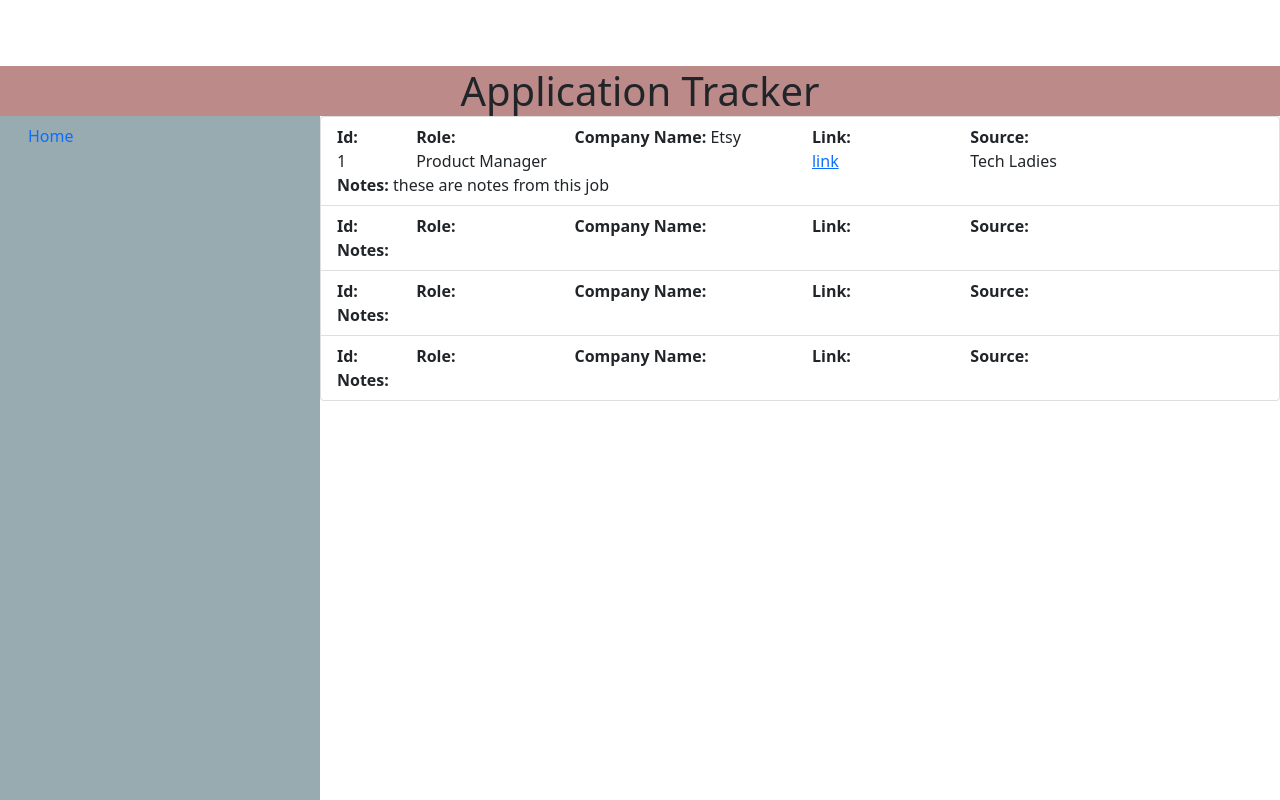
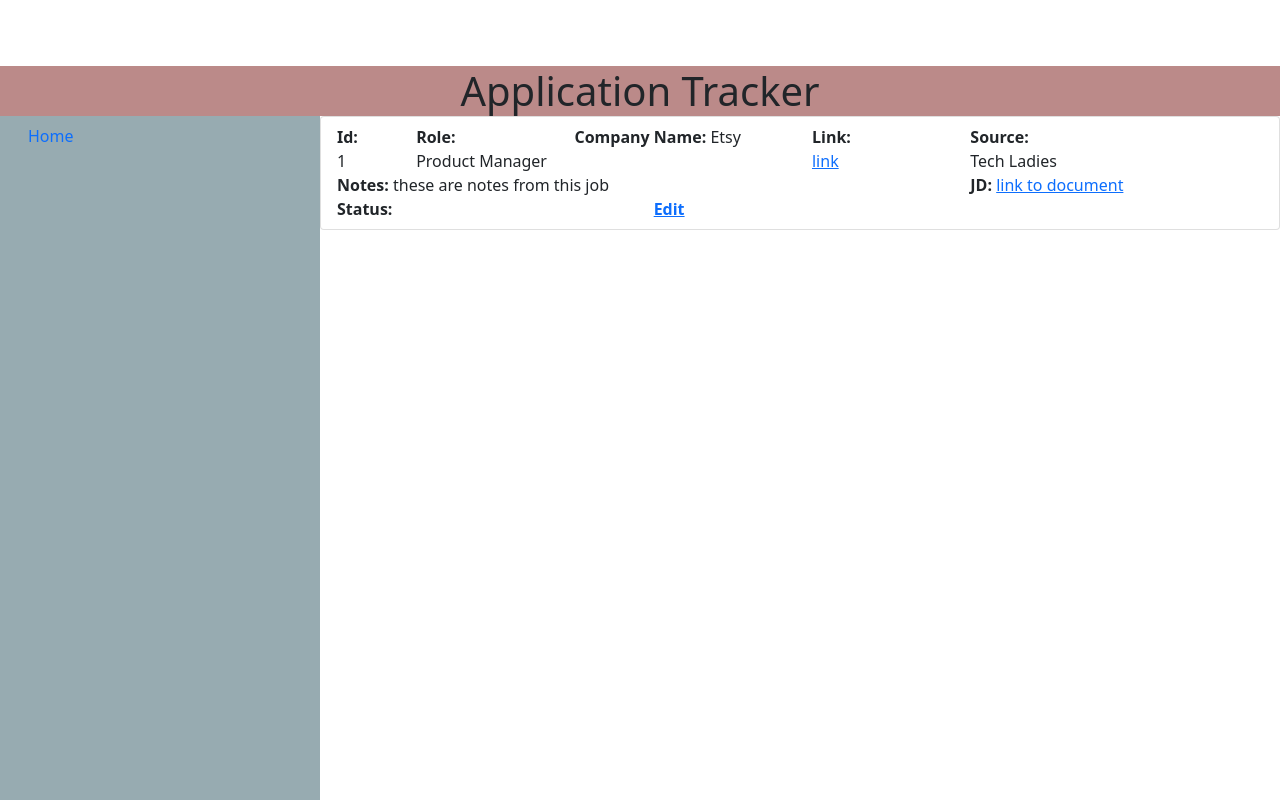
Before and after one commit to MarciaAdler/applicationtracker, a React (Create React App) app in the folder client/: page / in a window 1280 px wide. Shown: the top 800 px of the page. Built offline with nearby package versions, Linux system fonts and the light colour scheme.

Commit message:
updated home page

```diff
--- a/client/src/Pages/Home.js
+++ b/client/src/Pages/Home.js
@@ -42,86 +42,25 @@ export default function Home() {
               </strong>{" "}
               Tech Ladies
             </Col>
-            <Row>
-              <Col xs={12} md={12}>
-                <strong>Notes:</strong>&nbsp;these are notes from this job
-              </Col>
-            </Row>
           </Row>
-        </ListGroup.Item>
-        <ListGroup.Item>
           <Row>
-            <Col xs={6} md={1}>
-              <strong>Id:</strong>
+            <Col xs={12} md={8}>
+              <strong>Notes:</strong>&nbsp;these are notes from this job
             </Col>
-            <Col xs={6} md={2}>
-              <strong>Role:</strong>
+            <Col xs={12} md={4}>
+              <strong>JD:</strong>&nbsp;
+              <a href="#/">link to document</a>
             </Col>
-            <Col xs={12} md={3}>
-              <strong>Company Name:</strong>
+          </Row>
+          <Row>
+            <Col xs={6} md={4}>
+              <strong>Status:</strong>&nbsp;
             </Col>
-
-            <Col xs={6} md={2}>
-              <strong>Link:</strong>
+            <Col xs={6} md={4}>
+              <a href="#/edit">
+                <strong>Edit</strong>
+              </a>
             </Col>
-            <Col xs={6} md={2}>
-              <strong>Source:</strong>
-            </Col>
-            <Row>
-              <Col xs={12} md={12}>
-                <strong>Notes:</strong>
-              </Col>
-            </Row>
-          </Row>
-        </ListGroup.Item>
-        <ListGroup.Item>
-          <Row>
-            <Col xs={6} md={1}>
-              <strong>Id:</strong>
-            </Col>
-            <Col xs={6} md={2}>
-              <strong>Role:</strong>
-            </Col>
-            <Col xs={12} md={3}>
-              <strong>Company Name:</strong>
-            </Col>
-
-            <Col xs={6} md={2}>
-              <strong>Link:</strong>
-            </Col>
-            <Col xs={6} md={2}>
-              <strong>Source:</strong>
-            </Col>
-            <Row>
-              <Col xs={12} md={12}>
-                <strong>Notes:</strong>
-              </Col>
-            </Row>
-          </Row>
-        </ListGroup.Item>
-        <ListGroup.Item>
-          <Row>
-            <Col xs={6} md={1}>
-              <strong>Id:</strong>
-            </Col>
-            <Col xs={6} md={2}>
-              <strong>Role:</strong>
-            </Col>
-            <Col xs={12} md={3}>
-              <strong>Company Name:</strong>
-            </Col>
-
-            <Col xs={6} md={2}>
-              <strong>Link:</strong>
-            </Col>
-            <Col xs={6} md={2}>
-              <strong>Source:</strong>
-            </Col>
-            <Row>
-              <Col xs={12} md={12}>
-                <strong>Notes:</strong>
-              </Col>
-            </Row>
           </Row>
         </ListGroup.Item>
       </ListGroup>
```
